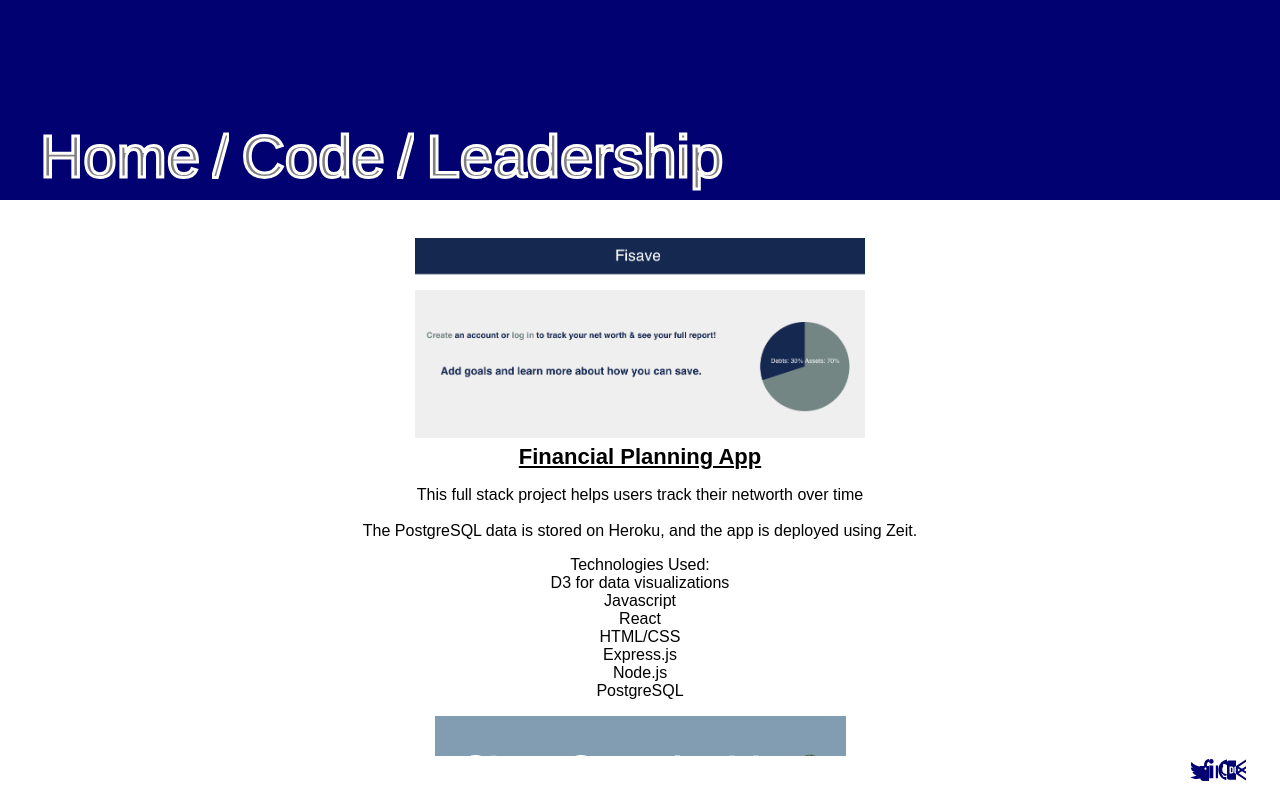
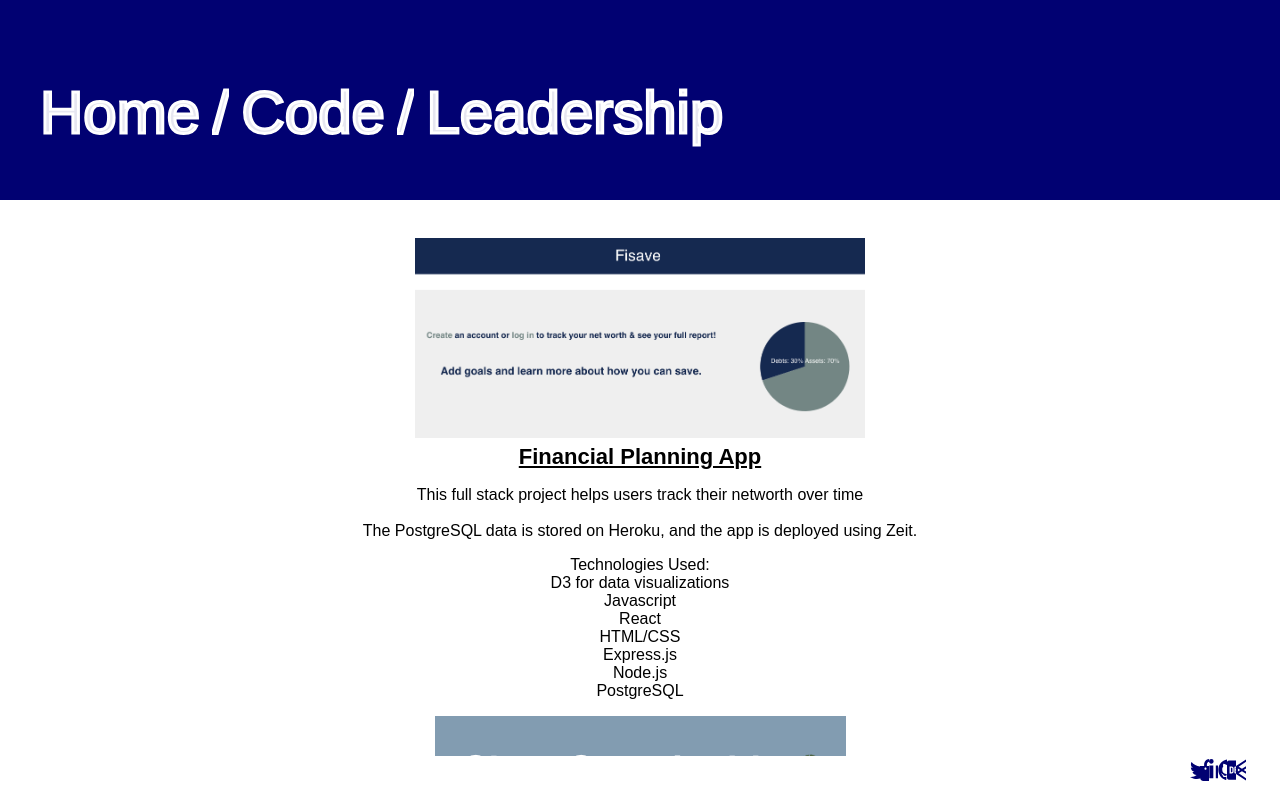
Before and after one commit to tgronski/react-portfolio, a React (Create React App) app: page /code in a window 1280 px wide. Shown: the top 798 px of the page. Built offline with nearby package versions, Linux system fonts and the light colour scheme; a web font is replaced by a local one.

Commit message:
Adds line through styles for nav

```diff
--- a/src/About/About.css
+++ b/src/About/About.css
@@ -1,6 +1,6 @@
 .About{
     text-align: center;
-    background-color: rgb(157, 155, 155); ;
+    background-color:rgb(230, 230, 240) ;
 }
 
 .About-me{
--- a/src/Home/Home.css
+++ b/src/Home/Home.css
@@ -23,5 +23,5 @@
 .welcome{
     font-size: 42px;
     font-family: 'Playfair Display', serif;
-    color: rgb(157, 155, 155);
+    color:rgb(230, 230, 240)
 }
--- a/src/Home/Home.js
+++ b/src/Home/Home.js
@@ -21,7 +21,7 @@
             <section className='homePage'>
                 <p > <i className="welcome"> Welcome! </i>
                 <br/>  <br/>
-                My name is Tess Gronski. I am a new developer with a background in finance, leadership, and e-Commerce. </p>
+                My name is Tess Gronski. I am a developer with one year of Javascript experience. I also have a business background in finance, leadership, and e-Commerce. </p>
             </section>
                <Main />
                <About/>
--- a/src/Lead/Article.css
+++ b/src/Lead/Article.css
@@ -49,6 +49,8 @@
     text-align: center;
     text-decoration: none;
     width: 75px;
+    padding: 0;
+    margin: 0
 
 }
 
--- a/src/Lead/Articles.js
+++ b/src/Lead/Articles.js
@@ -9,8 +9,6 @@
 
     render(){
         for(let i=0; i<Data.articles.length+1; i++){
-            console.log(this.props.match.params.article)
-            console.log(Data.articles[0][i].article)
         if(this.props.match.params.article===Data.articles[0][i].article){
         return(
             <MediaQuery minDeviceWidth={700} >
--- a/src/Lead/Lead.css
+++ b/src/Lead/Lead.css
@@ -1,11 +1,9 @@
 .leadQuote{
     font-size: 24px;
-    /* margin: 5%; */
     text-align: center;
-    /* background: rgb(210, 180, 140,.6); */
-    /* background: black; */
     padding: 2%;
-    color: black;
+    color: rgb(1, 1, 114);
+    background-color: rgb(230, 230, 240);
 
 
 }
--- a/src/Lead/Lead.js
+++ b/src/Lead/Lead.js
@@ -49,7 +49,7 @@
                    : <p className='articleImgLoader'></p>}
                    <p>Nov 3, 2019 ||  3 min Read</p>
                 </section>
-                <p className='leadQuote'>“If you want to build a ship, don’t herd people together to collect wood and don’t <br/> assign them tasks and work, but rather teach them to long for the endless immensity of the sea.” <br/>-Antoine de Saint-Exupery<br/>---<br/><br/></p>
+                <p className='leadQuote'>“If you want to build a ship, don’t herd people together to collect wood and don’t <br/> assign them tasks and work, but rather teach them to long for the endless immensity of the sea.” <br/>-Antoine de Saint-Exupery<br/><br/><br/></p>
                 </span>
                 </section>)
             :(<section className="leadPage">
--- a/src/Nav/Nav.css
+++ b/src/Nav/Nav.css
@@ -14,12 +14,19 @@
 .navMenu>li>.a{
     font-size: 60px;
     font-family: 'Rubik Mono One', sans-serif;
-    color:  gray;
+    color:  rgb(230, 230, 240);
     text-decoration: none;
     -webkit-text-stroke: white 3px;
 
 }
 
+#noline{
+    text-decoration: none !important;
+    font-size: 60px;
+    font-family: 'Rubik Mono One', sans-serif;
+    color:  rgb(230, 230, 240);
+    -webkit-text-stroke: white 3px;
+}
 
 banner>ul>li>.a{
     border: none;
@@ -28,15 +35,12 @@
 
 
 
-.routerLink{
-    text-decoration: none;
-
+.navMenu>li>.a:hover, .dropDownLink>h3:hover{
+    text-decoration: line-through;
+    text-decoration-color: rgb(1, 1, 114);
 
 }
-.routerLink>.a:hover{
-    /* color: rgb(179, 208, 220); */
-    color:gainsboro;
-}
+
 #nav-leader{
     background-color: rgb(1, 1, 114);
     text-align: left;
@@ -49,29 +53,34 @@
 
 
 }
-h3,.burgerIcon{
+.burgerIcon{
     font-size: 16px;
     color: white;
     margin: 5px;
 
 
 }
+.dropDownLink>h3{
+    text-decoration: none;
+    font-size: 30px;
+    color: white;
+    margin: 5px;
+    text-decoration: none;
+}
 .dropDownLink{
     text-decoration: none;
-
 }
 
 .navMenu{
     display: flex;
     flex-direction: row;
-    margin-top: 60px
 }
 .burgerIcon{
     margin-right: 90%;
     margin-top: 5%;
 }
 .burgerIcon:hover{
-   color: gray
+   color: rgb(230, 230, 240)
 }
 .navDropDownList{
     background-color: rgba(1, 1, 114, 0.783);
--- a/src/Nav/Nav.js
+++ b/src/Nav/Nav.js
@@ -48,9 +48,9 @@
             <span className='mainNav'>
                     <ul className='navMenu'>
                         <li ><Link className='routerLink' to= '/home'className='a' >Home</Link></li>
-                        <li ><Link className='a'>/</Link></li>
+                        <li ><Link className='a' id='noline'>/</Link></li>
                         <li><Link  className='routerLink' to='/code' className='a'>Code</Link></li>
-                        <li ><Link className='a'>/</Link></li>
+                        <li ><Link className='a' id='noline'>/</Link></li>
 
                         <li><Link className='routerLink'  to='/leadership' onMouseEnter={this.handleLead} className='a'>Leadership</Link>
                         {this.state.showLead
```
